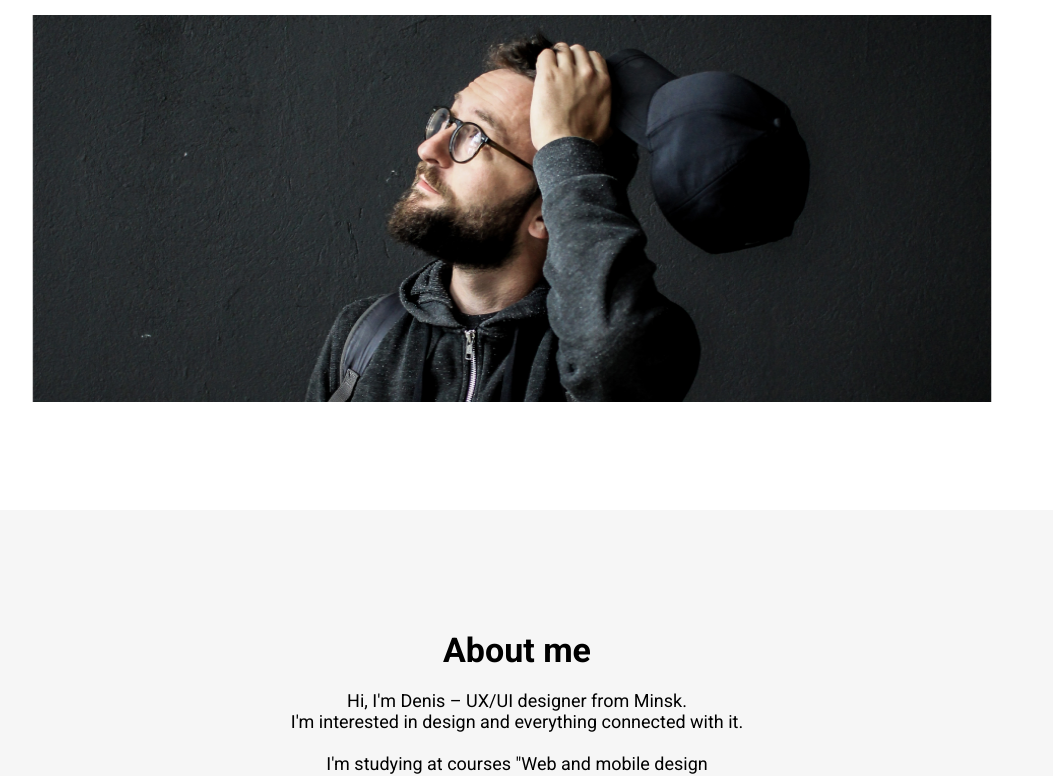
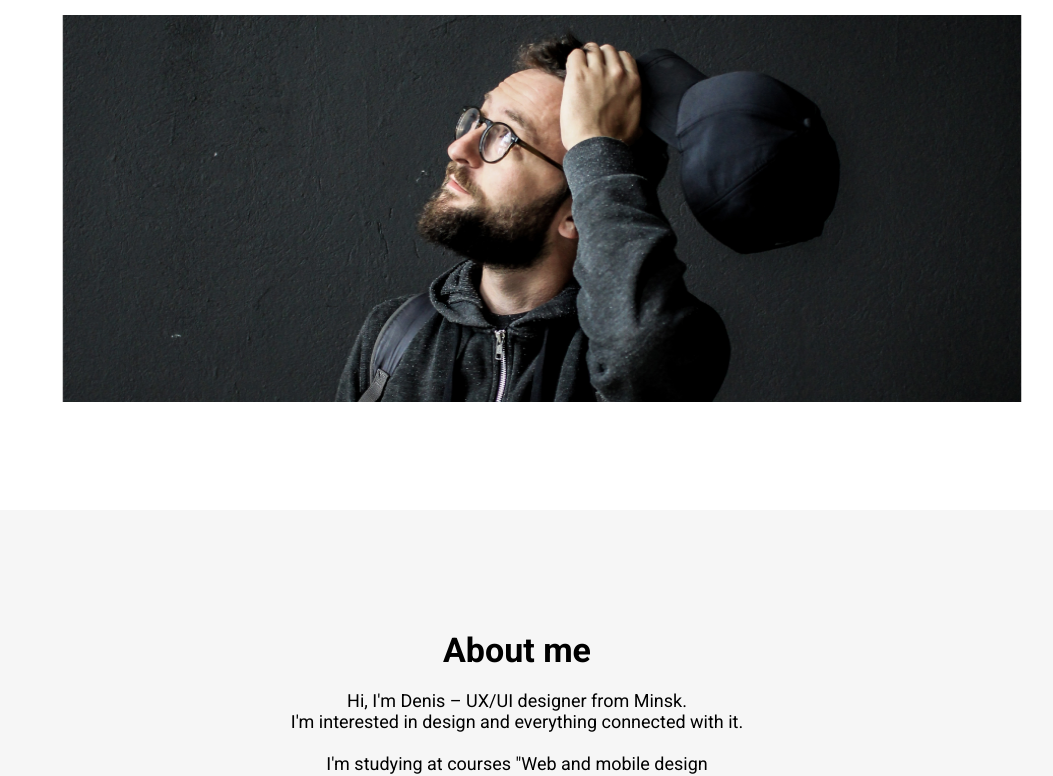
Before and after one commit to Gells0nd/novik-blog, a plain HTML site: page index.html in a window 1280 px wide. Shown: the part 237-1013 px from the top of the page, without its empty margins (123-1176 px from the left). Drawn offline with Linux system fonts and the light colour scheme.

Commit message:
Update style.css

```diff
--- a/css/style.css
+++ b/css/style.css
@@ -12,7 +12,7 @@ body {
 /* HEADER */
 
 .container {
-  max-width: 1020px;
+  max-width: 960px;
   margin: 0 auto;
   padding: 0 25px;
 }
```
